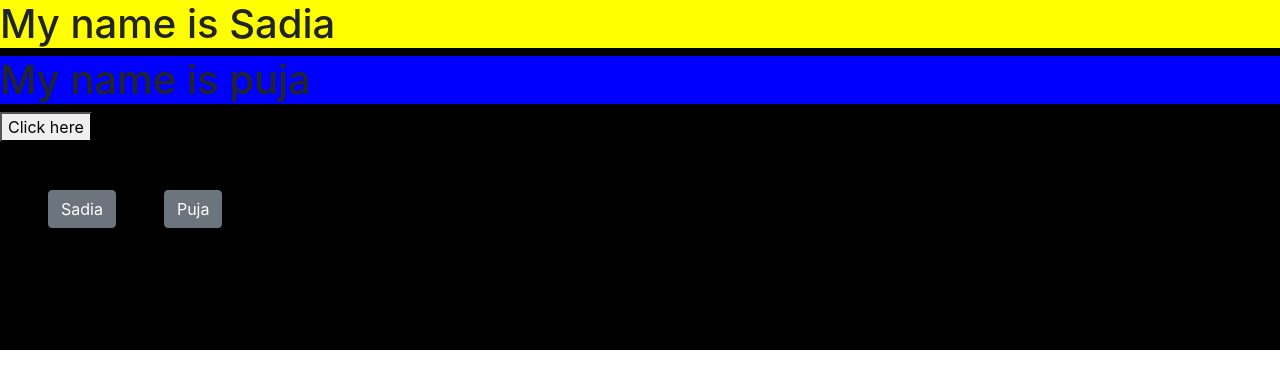
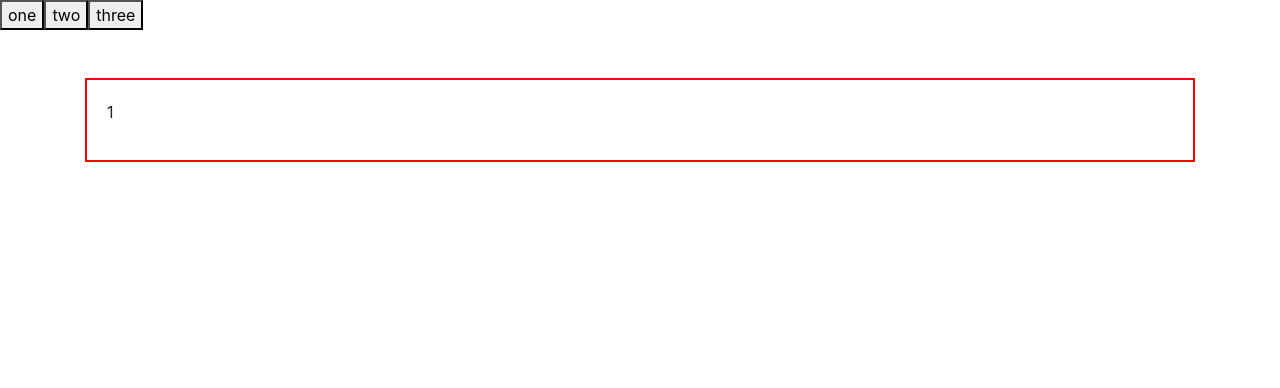
Before and after one commit to utsho-sadhak-joy/page-switching--react, a React (Create React App) app: page / in a window 1280 px wide. Shown: the top 388 px of the page. Built offline with nearby package versions, Linux system fonts and the light colour scheme.

Commit message:
just knowing how to switching components

```diff
--- a/src/App.js
+++ b/src/App.js
@@ -1,16 +1,27 @@
-import React from 'react';
-import Home from './components/Home';
+import React, {useState} from 'react';
+// import Home from './components/Home';
 // import Sathy from './components/Sathy';
-
-
+import Card from './components/Card';
+import {Container} from 'react-bootstrap'
 
 
 
 function App() {
-
+  const[active, setActive] = useState("firstCard");
   return (
     <div className="App">
-      <Home />
+      <nav>
+        <button onClick={()=> setActive("firstCard")}>one</button>
+        <button onClick={()=> setActive("secondCard")}>two</button>
+        <button onClick={()=> setActive("thirdCard")}>three</button>
+      </nav>
+      <Container>
+        {active === "firstCard" && <Card title="1" />}
+        {active === "secondCard" && <Card title="2" />}
+        {active === "thirdCard" && <Card title="3" />}
+
+      </Container>
+
     </div>
   );
 }
--- /dev/null
+++ b/src/components/CSS/Style.css
@@ -0,0 +1,5 @@
+.Card {
+  border: 2px solid red;
+  padding: 20px;
+  margin: 10px, 0;
+}
--- /dev/null
+++ b/src/components/Card.js
@@ -0,0 +1,13 @@
+import React from 'react'
+import './CSS/Style.css';
+import container from 'react-bootstrap';
+
+const Card = ({title}) => {
+    return (
+        <div className="Card mt-5">
+            <p>{title}</p>
+        </div>
+    )
+}
+
+export default Card
```
